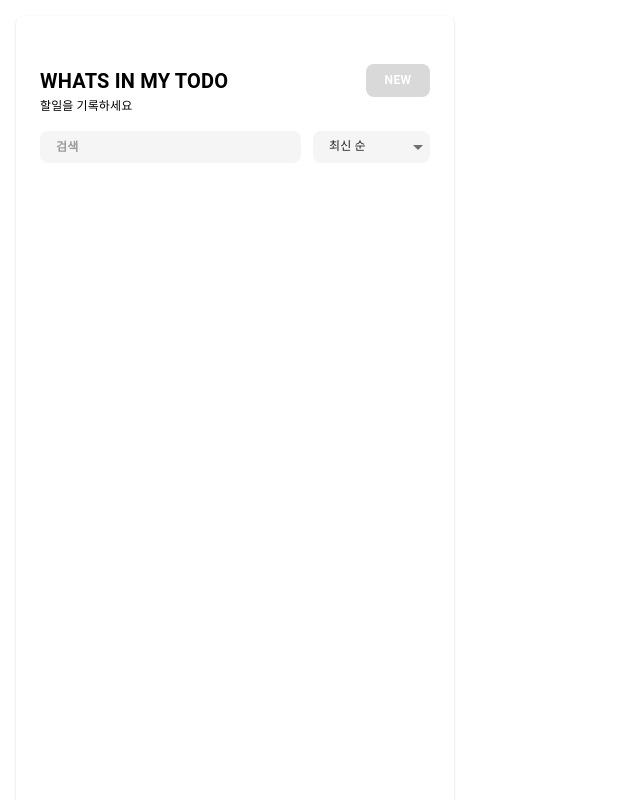
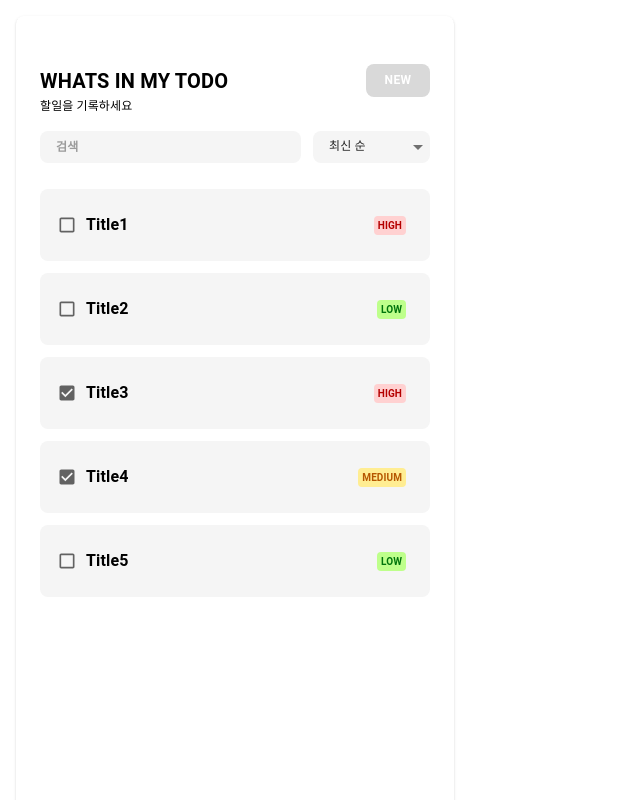
Before and after one commit to yoonsunny17/whats-in-my-todo, a React (Create React App) app in the folder whats-in-my-todo/: page / in a window 1280 px wide. Shown: the top 800 px of the page, without its empty margins (0-640 px from the left). Built offline with nearby package versions, Linux system fonts and the light colour scheme.

Commit message:
[feat] 리스트 메인 페이지 뷰 구현

```diff
--- a/whats-in-my-todo/src/components/TodoBox.tsx
+++ b/whats-in-my-todo/src/components/TodoBox.tsx
@@ -1,13 +1,21 @@
 import { Checkbox, Stack, Typography } from "@mui/material";
 import { Priority } from "./Priority";
 import React from "react";
+import { PriorityType } from "../interfaces";
 
 interface Props {
-  isChecked: boolean;
+  checked: boolean;
+  handleIsChecked: (e: React.ChangeEvent<HTMLInputElement>) => void;
   title: string;
+  priority: PriorityType;
 }
 
-export const TodoBox = ({ isChecked, title }: Props) => {
+export const TodoBox = ({
+  checked,
+  title,
+  handleIsChecked,
+  priority,
+}: Props) => {
   return (
     <Stack
       direction="row"
@@ -15,6 +23,7 @@ export const TodoBox = ({ isChecked, title }: Props) => {
       justifyContent="space-between"
       sx={{
         padding: "8px",
+        marginY: "6px",
         background: "#F5F5F5",
         borderRadius: "8px",
         height: "56px",
@@ -22,14 +31,20 @@ export const TodoBox = ({ isChecked, title }: Props) => {
     >
       <Stack direction="row" alignItems="center">
         {/* checkbox */}
-        <Checkbox checked={isChecked} size="small" />
+        <Checkbox
+          checked={checked}
+          onChange={handleIsChecked}
+          size="small"
+          color="default"
+          disableRipple
+        />
         {/* title */}
         <Typography sx={{ fontSize: "16px", fontWeight: 600 }}>
           {title}
         </Typography>
       </Stack>
       {/* priority */}
-      <Priority text="LOW" />
+      <Priority text={priority} />
     </Stack>
   );
 };
--- a/whats-in-my-todo/src/pages/List.tsx
+++ b/whats-in-my-todo/src/pages/List.tsx
@@ -2,8 +2,19 @@ import { Button, Stack, Typography } from "@mui/material";
 import { PageLayout } from "../components/PageLayout";
 import { Searchbar } from "../components/Searchbar";
 import { SortFilter } from "../components/SortFilter";
+import { TodoBox } from "../components/TodoBox";
+import React from "react";
+import { PriorityType } from "../interfaces";
 
 export const List = () => {
+  // TODO: API 쓸때 사용할거임
+  const [checked, setChecked] = React.useState<boolean>(false);
+  const handleIsChecked = (e: React.ChangeEvent<HTMLInputElement>) => {
+    setChecked(e.target.checked);
+  };
+
+  const [title, setTitle] = React.useState<string>("");
+  const [priority, setPriority] = React.useState<PriorityType>("MEDIUM");
   return (
     <PageLayout sx={{ padding: "48px 24px" }}>
       <Stack>
@@ -32,14 +43,60 @@ export const List = () => {
             NEW
           </Button>
         </Stack>
-        <Typography sx={{ fontSize: "12px", marginBottom: "16px" }}>
+        <Typography
+          sx={{ fontSize: "12px", fontWeight: 400, marginBottom: "16px" }}
+        >
           할일을 기록하세요
         </Typography>
       </Stack>
-      <Stack direction="row" justifyContent="space-between">
+      <Stack
+        direction="row"
+        justifyContent="space-between"
+        sx={{ marginBottom: "20px" }}
+      >
         <Searchbar />
         <SortFilter />
       </Stack>
+      {MOCK_DATA.map((val, idx) => {
+        console.log(val);
+        return (
+          <TodoBox
+            key={idx}
+            checked={val.checked}
+            handleIsChecked={handleIsChecked}
+            title={val.title}
+            priority={val.priority as PriorityType}
+          />
+        );
+      })}
     </PageLayout>
   );
 };
+
+export const MOCK_DATA = [
+  {
+    checked: false,
+    title: "Title1",
+    priority: "HIGH",
+  },
+  {
+    checked: false,
+    title: "Title2",
+    priority: "LOW",
+  },
+  {
+    checked: true,
+    title: "Title3",
+    priority: "HIGH",
+  },
+  {
+    checked: true,
+    title: "Title4",
+    priority: "MEDIUM",
+  },
+  {
+    checked: false,
+    title: "Title5",
+    priority: "LOW",
+  },
+];
```
